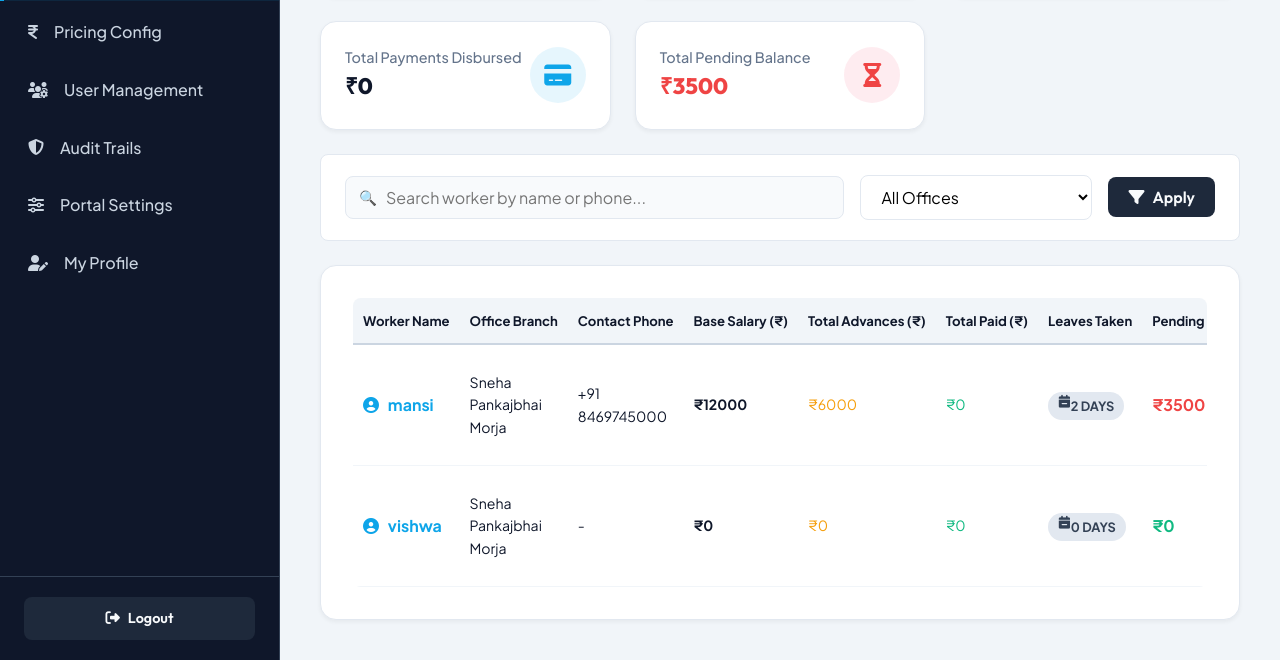
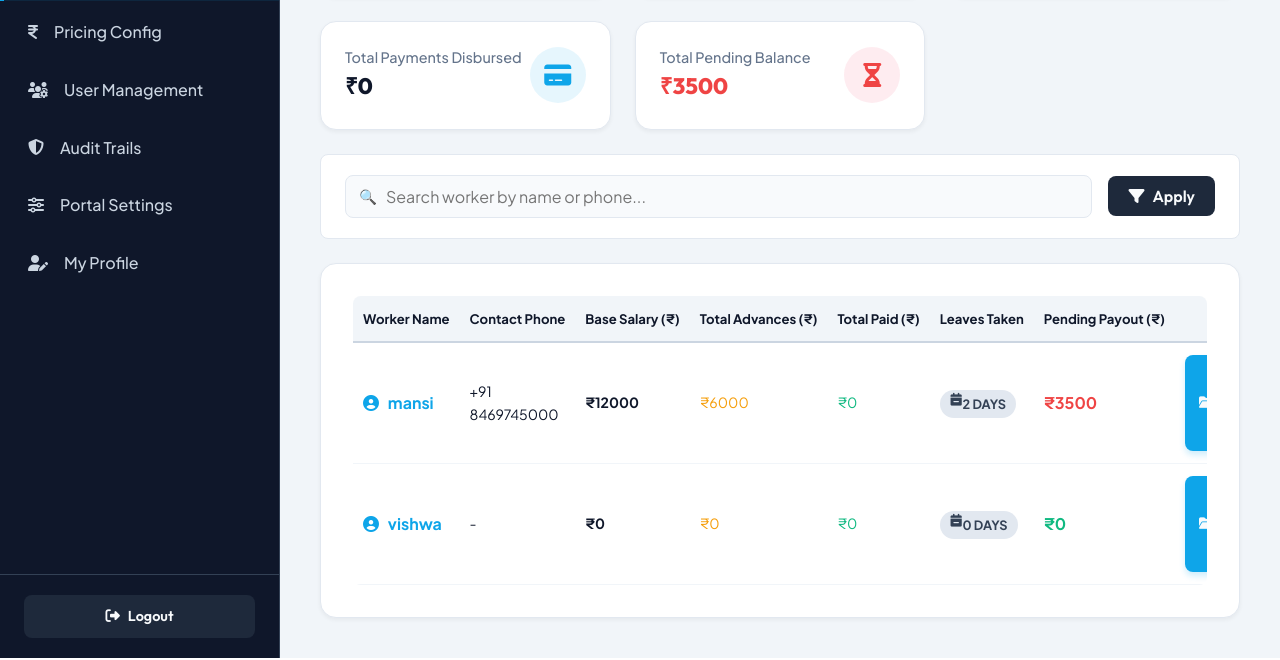
Before and after one commit to snehamorja/shreemarutikrupa, a Django app: page /dashboard/workers/ in a window 1280 px wide. Shown: the part 477-1137 px from the top of the page. Run offline with Django 5.2, Linux system fonts and the light colour scheme; a user stored in the database is signed in; data comes from the database, SQL or seed files in the repository; both versions use the stored data as it was after the commit.

Commit message:
Remove Assigned Office Branch from workers form, list, and details

```diff
--- a/core/forms.py
+++ b/core/forms.py
@@ -117,7 +117,7 @@ class UserEditForm(forms.ModelForm):
 class WorkerProfileForm(forms.ModelForm):
     class Meta:
         model = WorkerProfile
-        fields = ['name', 'phone', 'email', 'office', 'base_salary', 'joining_date', 'notes', 'is_active']
+        fields = ['name', 'phone', 'email', 'base_salary', 'joining_date', 'notes', 'is_active']
         widgets = {
             'joining_date': forms.DateInput(attrs={'type': 'date'}),
         }
--- a/core/models.py
+++ b/core/models.py
@@ -372,7 +372,7 @@ class WorkerProfile(models.Model):
     created_at = models.DateTimeField(auto_now_add=True)
 
     def __str__(self):
-        return f"{self.name} ({self.office.name if self.office else 'No Office'})"
+        return self.name
 
     def _sum_entries(self, entry_type):
         from decimal import Decimal
--- a/core/templates/dashboard/worker_detail.html
+++ b/core/templates/dashboard/worker_detail.html
@@ -13,7 +13,6 @@
         <div>
             <h2 style="color: white; margin: 0; font-size: 1.6rem;">{{ worker.name }}</h2>
             <p style="color: rgba(255,255,255,0.7); font-size: 0.88rem; margin-top: 4px;">
-                <i class="fa-solid fa-building"></i> {{ worker.office.name|default:"Unassigned Office" }} &nbsp;|&nbsp;
                 <i class="fa-solid fa-phone"></i> {{ worker.phone|default:"No phone" }} &nbsp;|&nbsp;
                 <i class="fa-solid fa-calendar-check"></i> Joined: {{ worker.joining_date|date:"d M Y"|default:"N/A" }}
             </p>
--- a/core/templates/dashboard/worker_list.html
+++ b/core/templates/dashboard/worker_list.html
@@ -67,22 +67,14 @@
 </div>
 
 <!-- Search & Office Filter Bar -->
+<!-- Search Filter Bar -->
 <form method="GET" action="{% url 'worker_list' %}" class="filter-bar" style="margin-bottom: 24px;">
     <div class="search-input">
         <input type="text" name="q" value="{{ query }}" placeholder="Search worker by name or phone...">
     </div>
 
-    {% if user.profile.role == 'admin' %}
-    <select name="office" class="filter-select" onchange="this.form.submit()">
-        <option value="">All Offices</option>
-        {% for office in offices %}
-            <option value="{{ office.id }}" {% if filter_office == office.id|stringformat:"s" %}selected{% endif %}>{{ office.name }}</option>
-        {% endfor %}
-    </select>
-    {% endif %}
-
     <button type="submit" class="btn btn-dark" style="padding: 10px 20px;"><i class="fa-solid fa-filter"></i> Apply</button>
-    {% if query or filter_office %}
+    {% if query %}
         <a href="{% url 'worker_list' %}" class="btn btn-outline" style="padding: 10px 20px;">Clear</a>
     {% endif %}
 </form>
@@ -94,7 +86,6 @@
             <thead>
                 <tr>
                     <th>Worker Name</th>
-                    <th>Office Branch</th>
                     <th>Contact Phone</th>
                     <th>Base Salary (₹)</th>
                     <th>Total Advances (₹)</th>
@@ -112,7 +103,6 @@
                             <i class="fa-solid fa-circle-user" style="margin-right: 6px;"></i> {{ worker.name }}
                         </strong>
                     </td>
-                    <td>{{ worker.office.name|default:"Unassigned" }}</td>
                     <td>{{ worker.phone|default:"-" }}</td>
                     <td><strong>₹{{ worker.base_salary|floatformat:0 }}</strong></td>
                     <td><span style="color: var(--clr-warning);">₹{{ worker.total_advance|floatformat:0 }}</span></td>
@@ -135,7 +125,7 @@
                 </tr>
                 {% empty %}
                 <tr>
-                    <td colspan="9" class="text-center" style="padding: 40px; color: var(--txt-dark-400);">
+                    <td colspan="8" class="text-center" style="padding: 40px; color: var(--txt-dark-400);">
                         No worker profiles registered yet.
                     </td>
                 </tr>
--- a/core/views.py
+++ b/core/views.py
@@ -1558,16 +1558,11 @@ def worker_list(request):
 
     if query:
         workers = workers.filter(name__icontains=query) | workers.filter(phone__icontains=query)
-    if filter_office:
-        workers = workers.filter(office_id=filter_office)
-
-    offices = Office.objects.all()
+
     from decimal import Decimal
     context = {
         'workers': workers,
-        'offices': offices,
         'query': query,
-        'filter_office': filter_office,
         'total_workers_count': workers.count(),
         'grand_total_base_salary': sum((w.base_salary for w in workers), Decimal('0')),
         'grand_total_advances': sum((w.total_advance() for w in workers), Decimal('0')),
@@ -1590,18 +1585,13 @@ def worker_create(request):
             return redirect('worker_detail', pk=worker.pk)
     else:
         form = WorkerProfileForm()
-    return render(request, 'dashboard/worker_form.html', {'form': form, 'offices': Office.objects.all()})
+    return render(request, 'dashboard/worker_form.html', {'form': form})
 
 
 @login_required
 @manager_or_admin
 def worker_detail(request, pk):
     worker = get_object_or_404(WorkerProfile, pk=pk)
-    user_profile = request.user.profile
-    if user_profile.role != 'admin' and worker.office != user_profile.office:
-        messages.error(request, "You do not have permission to view workers from other offices.")
-        return redirect('worker_list')
-
     today = datetime.date.today()
     filter_month = request.GET.get('month', str(today.month))
     filter_year  = request.GET.get('year',  str(today.year))
@@ -1700,7 +1690,7 @@ def worker_edit(request, pk):
             return redirect('worker_detail', pk=worker.pk)
     else:
         form = WorkerProfileForm(instance=worker)
-    return render(request, 'dashboard/worker_form.html', {'form': form, 'worker': worker, 'offices': Office.objects.all()})
+    return render(request, 'dashboard/worker_form.html', {'form': form, 'worker': worker})
 
 
 @login_required
```
Also changed, not shown: core/templates/dashboard/worker_form.html (+5 -17 lines), db.sqlite3.
